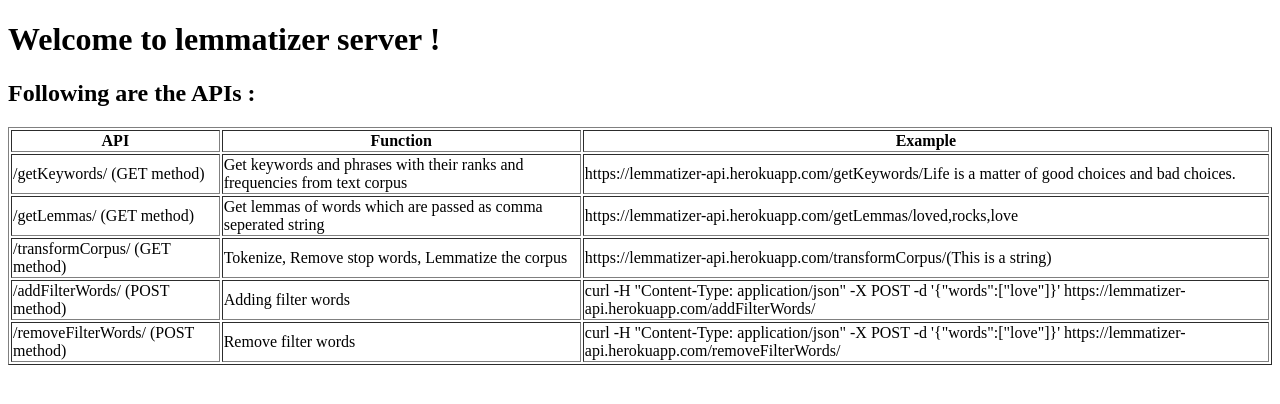
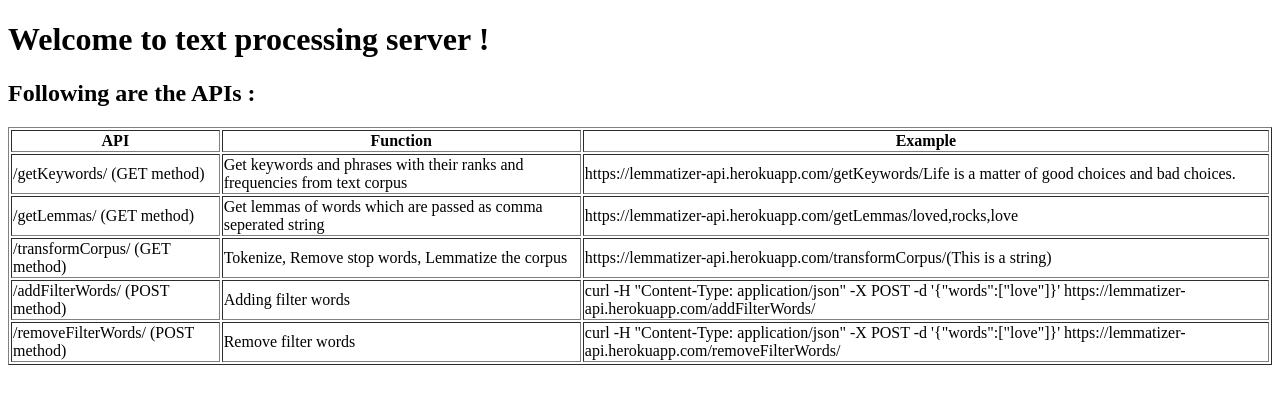
Before and after one commit to Sumaid/keyword_server, a Flask app: page / in a window 1280 px wide. Shown: the top 404 px of the page. Run offline with Flask 2, Linux system fonts and the light colour scheme; parts of the project's set-up code (start-up, migrations or seed data) failed here and were passed over.

Commit message:
Update server root page

```diff
--- a/app/templates/index.html
+++ b/app/templates/index.html
@@ -3,7 +3,7 @@
 
 <body>
 
-    <h1>Welcome to lemmatizer server !</h1>
+    <h1>Welcome to text processing server !</h1>
     <h2>Following are the APIs : </h2>
     <table border="1">
         <tr>
```
